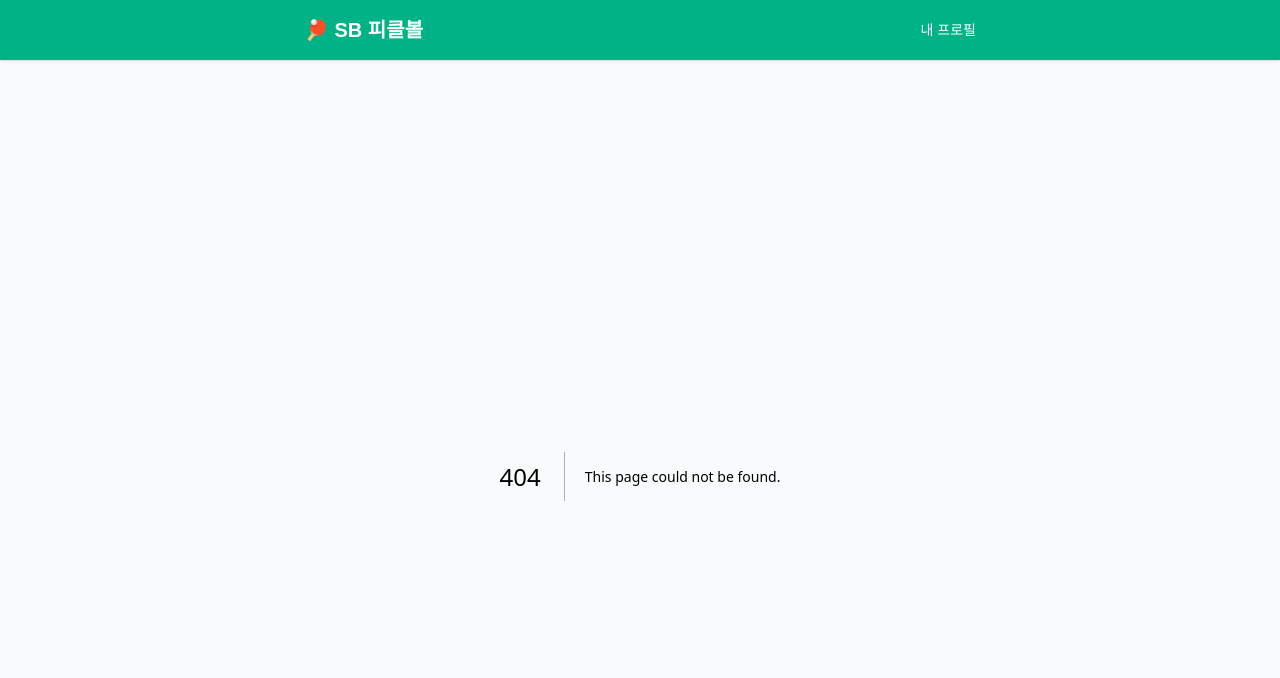
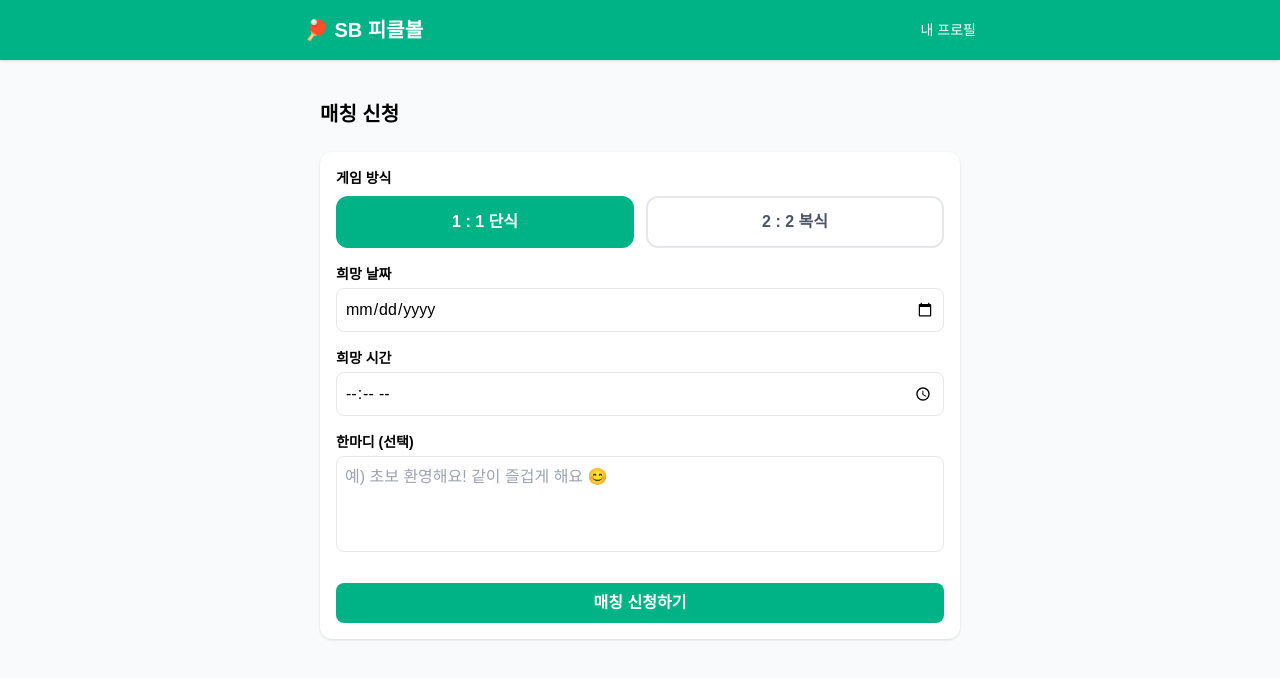
Before and after one commit to nahyunsu87/sbpickleball, a Next.js app: page /match/request in a window 1280 px wide. Before the commit this address had no page. Shown: the top 678 px of the page. Built offline with nearby package versions, Linux system fonts and the light colour scheme; no server answers; the database is empty.

Commit message:
Create MatchRequestPage component for match requests
This component allows users to submit match requests with preferences for match type, date, and time.

```diff
--- /dev/null
+++ b/src/app/match/request/page.tsx
@@ -0,0 +1,115 @@
+'use client'
+
+import { useEffect, useState } from 'react'
+import { supabase } from '@/lib/supabase'
+import { useRouter } from 'next/navigation'
+
+export default function MatchRequestPage() {
+  const [matchType, setMatchType] = useState<'1v1' | '2v2'>('1v1')
+  const [preferredDate, setPreferredDate] = useState('')
+  const [preferredTime, setPreferredTime] = useState('')
+  const [message, setMessage] = useState('')
+  const [loading, setLoading] = useState(false)
+  const [regionId, setRegionId] = useState<string | null>(null)
+  const router = useRouter()
+
+  useEffect(() => {
+    loadRegion()
+  }, [])
+
+  async function loadRegion() {
+    const { data } = await supabase
+      .from('regions')
+      .select('id')
+      .eq('slug', 'jeonju')
+      .single()
+    if (data) setRegionId(data.id)
+  }
+
+  async function submitRequest() {
+    const { data: { session } } = await supabase.auth.getSession()
+    if (!session) { router.push('/'); return }
+
+    setLoading(true)
+    const { error } = await supabase.from('match_requests').insert({
+      user_id: session.user.id,
+      region_id: regionId,
+      match_type: matchType,
+      preferred_date: preferredDate || null,
+      preferred_time: preferredTime || null,
+      message: message || null,
+      status: 'waiting',
+    })
+
+    setLoading(false)
+    if (!error) {
+      alert('매칭 신청 완료!')
+      router.push('/match/list')
+    }
+  }
+
+  return (
+    <div className="py-6">
+      <h2 className="text-xl font-bold mb-6">매칭 신청</h2>
+
+      <div className="card">
+        <div className="mb-4">
+          <label className="block text-sm font-semibold mb-2">게임 방식</label>
+          <div className="grid grid-cols-2 gap-3">
+            {(['1v1', '2v2'] as const).map(type => (
+              <button
+                key={type}
+                onClick={() => setMatchType(type)}
+                className={`py-3 rounded-xl font-bold border-2 transition ${
+                  matchType === type
+                    ? 'border-primary bg-primary text-white'
+                    : 'border-gray-200 text-gray-600'
+                }`}
+              >
+                {type === '1v1' ? '1 : 1 단식' : '2 : 2 복식'}
+              </button>
+            ))}
+          </div>
+        </div>
+
+        <div className="mb-4">
+          <label className="block text-sm font-semibold mb-1">희망 날짜</label>
+          <input
+            type="date"
+            value={preferredDate}
+            onChange={e => setPreferredDate(e.target.value)}
+            className="w-full border rounded-lg p-2"
+          />
+        </div>
+
+        <div className="mb-4">
+          <label className="block text-sm font-semibold mb-1">희망 시간</label>
+          <input
+            type="time"
+            value={preferredTime}
+            onChange={e => setPreferredTime(e.target.value)}
+            className="w-full border rounded-lg p-2"
+          />
+        </div>
+
+        <div className="mb-6">
+          <label className="block text-sm font-semibold mb-1">한마디 (선택)</label>
+          <textarea
+            value={message}
+            onChange={e => setMessage(e.target.value)}
+            className="w-full border rounded-lg p-2 h-24 resize-none"
+            placeholder="예) 초보 환영해요! 같이 즐겁게 해요 😊"
+          />
+        </div>
+
+        <button
+          onClick={submitRequest}
+          disabled={loading}
+          className="btn-primary w-full"
+        >
+          {loading ? '신청중...' : '매칭 신청하기'}
+        </button>
+      </div>
+    </div>
+  )
+}
```
